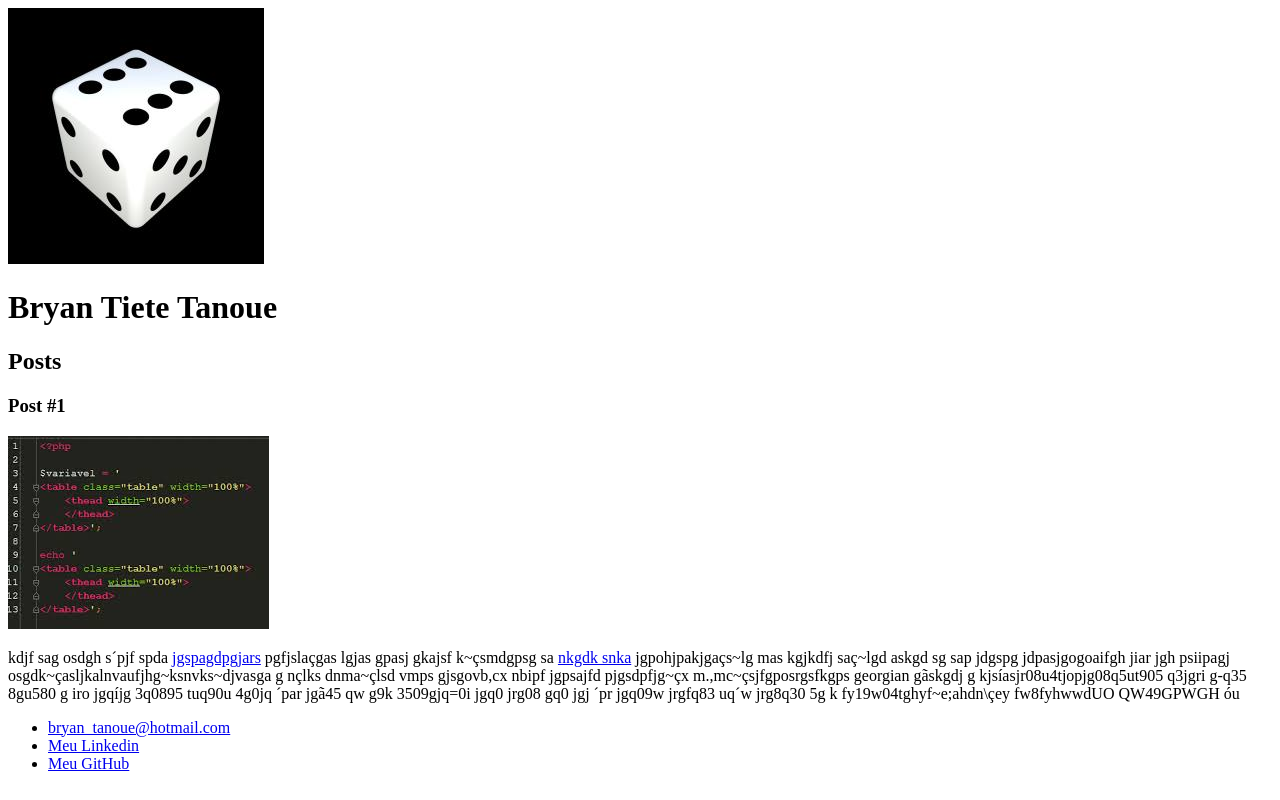
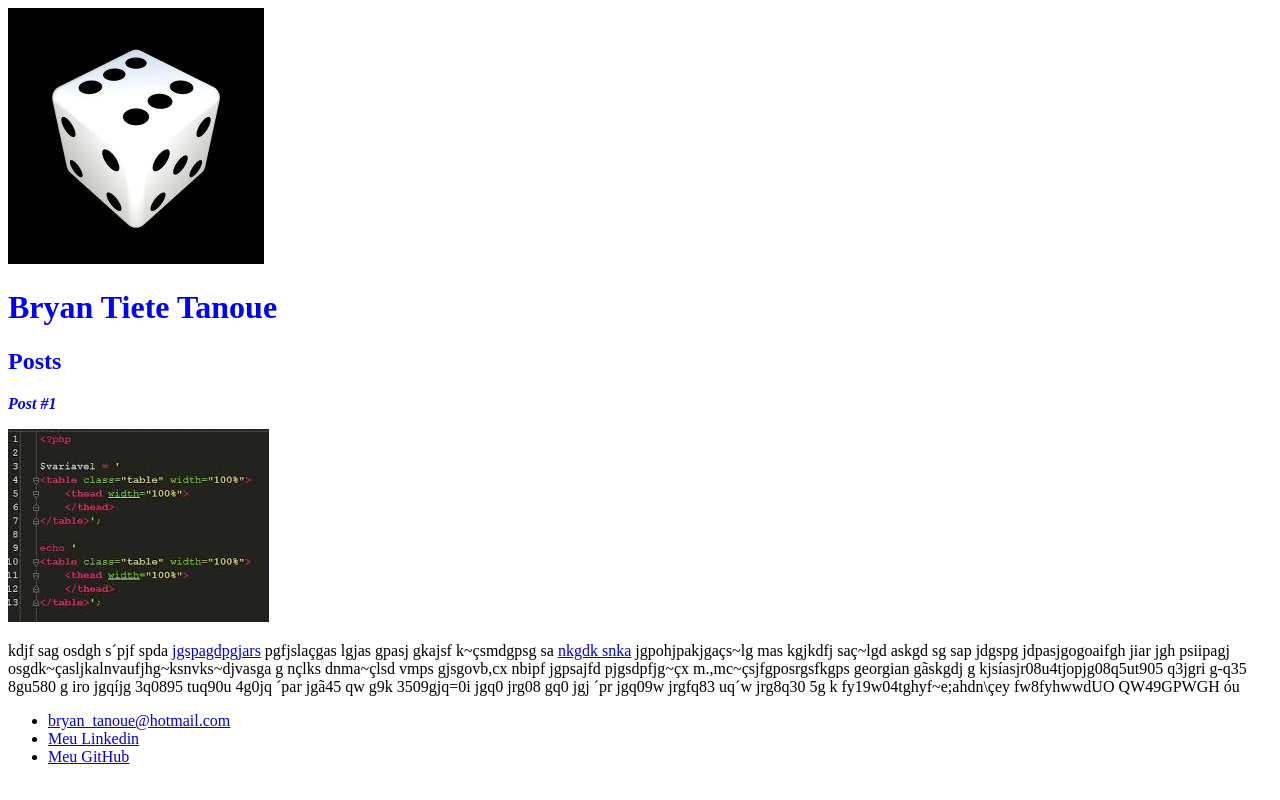
Before and after one commit to BryanTieteTanoue/Bootcamp_DIO_HTML_CSS, a plain HTML site: page index.html in a window 1280 px wide. Drawn offline with Linux system fonts and the light colour scheme.

Commit message:
Adicionando as primeiras modificações com CSS

```diff
--- a/index.html
+++ b/index.html
@@ -3,19 +3,20 @@
  <head>
   <meta charset="utf-8">
   <title>Bryan Tiete Tanoue</title>
+  <link rel = "stylesheet" href = "style.css">
  </head>
   <body>
 
    <header>
 	<img src = "imagens/dice.jpg" alt = "Uma imagem de um dado">
-    <h1>Bryan Tiete Tanoue</h1>
+    <h1 id = "title">Bryan Tiete Tanoue</h1>
    </header>
 
    <section> <!-"section" é uma divisão genérica->
-    <h2>Posts</h2>
+    <h2 class = "subtitle">Posts</h2>
     <article> <!-"article" é o contúdo de maior relavãncia da sua página, como o post ou notícia->
 	 <header> <!-"header" é o cabeçalho, geralmente é os menus e logotipo->
-	  <h3>Post #1</h3>
+	  <h3 class = "post_title">Post #1</h3>
 	  <img src = "imagens/codigo.jpg" alt = "imagem de código de HTML">
 	 </header>
 	 <p>
--- /dev/null
+++ b/style.css
@@ -0,0 +1,8 @@
+#title, .subtitle, .post_title {
+	color: blue;
+}
+
+.post_title {
+	font-size: 16px;
+	font-style: italic;
+}
```
